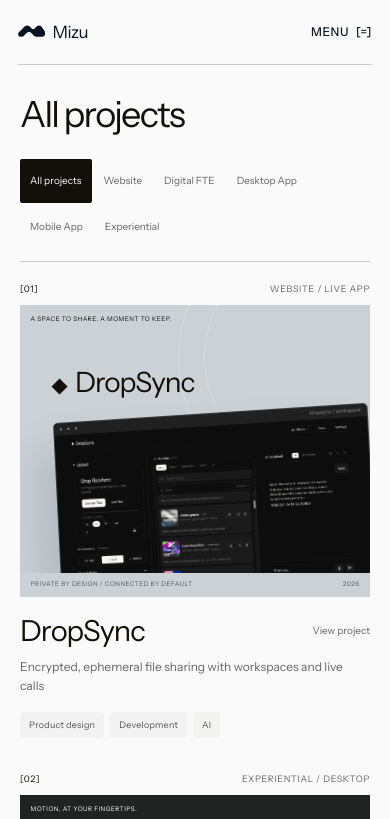
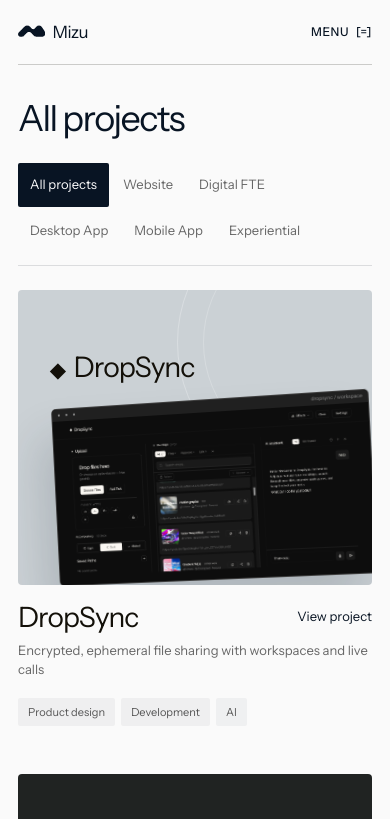
Before and after one commit to bilalinit/portfolio-2, a Next.js app in the folder mizu-nextjs/: page /work in a window 390 px wide. Shown: the top 819 px of the page. Built offline with nearby package versions, Linux system fonts and the light colour scheme.

Commit message:
Refine project gallery layout and restore service tags

```diff
--- a/mizu-nextjs/components/AllWork.module.css
+++ b/mizu-nextjs/components/AllWork.module.css
@@ -1,75 +1,101 @@
 .page {
   --ease: cubic-bezier(.22,.61,.36,1);
-  padding: 0 clamp(20px,2.5vw,44px);
-  color: var(--color-ink);
   max-width: 1920px;
   margin: auto;
+  padding: 0 clamp(18px,2.4vw,40px);
+  color: var(--color-ink);
 }
-.micro,.projectTop,.indexLabel {
-  font-size: 10px;
-  line-height: 1.5;
-  letter-spacing: .075em;
-  text-transform: uppercase;
+.opening { padding: 18px 0 30px; }
+.opening h1 {
+  font-size: clamp(40px,4.1vw,60px); font-weight: 400; line-height: 1.1;
+  letter-spacing: -.045em; color: var(--color-brand-ink);
 }
-/* Keep counts in the markup/data while hiding the archive's small totals. */
-.page .filters sup, .page .indexLabel { display: none; }
-.opening { padding: 18px 0 30px; }
-.intro { display: grid; grid-template-columns: 1fr 1fr; gap: 5vw; align-items: center; }
-.intro h1 { font-family: var(--font-sans); font-size: clamp(38px,4.1vw,60px); font-weight: 400; letter-spacing: -.05em; line-height: 1.1; }
-.intro p { max-width: 43ch; font-size: 14px; line-height: 1.65; color: #666; justify-self: end; }
-.toolbar { border-bottom: 1px solid #13100930; display: flex; align-items: center; justify-content: space-between; gap: 20px; padding-bottom: 14px; }
+.toolbar { padding-bottom: 16px; border-bottom: 1px solid rgb(8 20 35 / .13); }
 .filters { position: relative; display: flex; flex-wrap: wrap; gap: 4px; width: fit-content; isolation: isolate; }
-.filters a { position: relative; display: flex; align-items: center; gap: 12px; min-height: 44px; padding: 0 17px; border-radius: 2px; text-decoration: none; font-size: 12px; color: #666; white-space: nowrap; transition: color .35s var(--ease); }
-.filters sup { font-size: 9px; align-self: center; }
+.filters a {
+  position: relative; display: flex; align-items: center; min-height: 44px; padding: 0 17px;
+  border-radius: 2px; text-decoration: none; font-size: 14px; color: #666; white-space: nowrap;
+  transition: color .35s var(--ease);
+}
+.filters a > span { position: relative; }
+.filters a > span::after {
+  content: ""; position: absolute; left: 0; right: 0; bottom: -5px; height: 1px;
+  background: currentColor; transform: scaleX(0); transform-origin: right;
+  transition: transform .38s cubic-bezier(.4,0,.2,1);
+}
 .filters a[aria-current="page"] { color: var(--color-on-dark); }
-.filters[data-ready="false"] a[aria-current="page"] { background: var(--color-ink); }
-.filterIndicator { position: absolute; top: 0; left: 0; height: 44px; background: var(--color-ink); border-radius: 2px; pointer-events: none; z-index: -1; transition: transform .45s var(--ease),width .45s var(--ease); }
+.filters[data-ready="false"] a[aria-current="page"] { background: var(--color-brand-ink); }
+.filterIndicator {
+  position: absolute; top: 0; left: 0; height: 44px; background: var(--color-brand-ink);
+  border-radius: 2px; pointer-events: none; z-index: -1;
+  transition: transform .45s var(--ease), width .45s var(--ease);
+}
 .filters[data-ready="false"] .filterIndicator { visibility: hidden; }
-.indexLabel { color: #666; white-space: nowrap; }
-.projects { display: grid; grid-template-columns: repeat(3,minmax(0,1fr)); gap: 46px 30px; padding: 24px 0 40px; }
-.project { min-width: 0; }
-.projectLink { display: block; text-decoration: none; }
-.projectTop { display: flex; justify-content: space-between; gap: 12px; color: #666; margin-bottom: 10px; font-size: 9px; }
-.projectTop>span:first-child { color: var(--color-ink); }
-.projectHeading { display: flex; align-items: center; justify-content: space-between; gap: 12px; margin-top: 18px; }
-.projectHeading h2 { font-family: var(--font-sans); font-size: clamp(26px,2.4vw,34px); font-weight: 400; line-height: 1.1; letter-spacing: -.035em; }
-.description { max-width: 42ch; font-size: 12px; line-height: 1.65; color: #666; margin-top: 10px; min-height: 3.3em; }
-.projectFoot { margin-top: 16px; display: flex; flex-wrap: wrap; gap: 6px; }
-.serviceTag { font-size: 9px; line-height: 1.5; letter-spacing: .025em; color: #555; padding: 6px 9px; background: #13100908; border-radius: 3px; }
-.caseLink { color: #666; position: relative; font-size: 10px; white-space: nowrap; }
-.caseLink::after { content: ""; position: absolute; left: 0; bottom: -3px; width: 100%; height: 1px; background: currentColor; transform: scaleX(0); transform-origin: right; transition: transform .4s var(--ease); }
+.projects {
+  display: grid; grid-template-columns: repeat(3,minmax(0,1fr));
+  gap: 46px 30px; padding: 24px 0 40px;
+}
+.project { min-width: 0; align-self: start; }
+.projectLink { display: block; text-decoration: none; border-radius: 4px; }
+.projectHeading {
+  display: flex; align-items: center; justify-content: space-between; gap: 16px; flex-wrap: wrap;
+  margin: 18px 0 10px;
+}
+.projectHeading h2 {
+  position: relative; width: fit-content; font-size: clamp(26px,2.4vw,34px); font-weight: 400;
+  line-height: 1.15; letter-spacing: -.035em; transition: color .25s ease;
+}
+.viewProject::after {
+  content: ""; position: absolute; left: 0; right: 0; bottom: -4px; height: 1px;
+  background: currentColor; transform: scaleX(0); transform-origin: right;
+  transition: transform .38s cubic-bezier(.4,0,.2,1);
+}
+.description {
+  max-width: 52ch; margin: 0; text-align: left;
+  font-size: 14px; line-height: 1.5; color: #666;
+}
+.viewProject { position: relative; color: var(--color-brand-ink); white-space: nowrap; font-size: 13px; }
+.services { display: flex; flex-wrap: wrap; gap: 6px; list-style: none; padding: 0; margin: 18px 0 0; }
+.services li { padding: 6px 10px; border-radius: 2px; background: rgb(8 20 35 / .045); color: #555; font-size: 11px; line-height: 1.5; }
 .empty { padding: 60px 0; font-size: 20px; }
-.empty a { display: inline-block; margin-top: 24px; font-size: 14px; }
-.invitation { display: flex; align-items: center; justify-content: space-between; gap: 32px; padding: 36px 0 48px; margin-top: 20px; }
-.invitation .micro { color: #666; }
-.invitation h2 { font-family: var(--font-sans); font-size: clamp(28px,3vw,42px); letter-spacing: -.04em; font-weight: 400; margin-top: 8px; line-height: 1.1; }
-.contact { min-height: 48px; display: inline-flex; align-items: center; justify-content: center; padding: 0 24px; background: var(--color-ink); color: var(--color-on-dark); border-radius: 3px; font-size: 12px; text-decoration: none; transition: background .3s var(--ease); }
+.empty a { display: inline-block; margin-top: 24px; font-size: 14px; text-decoration: underline; text-underline-offset: 5px; }
+.invitation {
+  display: flex; align-items: center; justify-content: space-between; gap: 32px;
+  padding: 36px 0 48px; margin-top: 8px;
+}
+.invitation h2 { font-size: clamp(28px,3vw,42px); letter-spacing: -.04em; font-weight: 400; line-height: 1.1; }
+.contact {
+  display: inline-flex; align-items: center; justify-content: center; min-height: 48px; padding: 0 24px;
+  border-radius: 2px; background: var(--color-brand-ink); color: var(--color-on-dark);
+  font-size: 14px; text-decoration: none; transition: background .3s var(--ease);
+}
 .page a:focus-visible { outline: 2px solid #3149f5; outline-offset: 5px; }
-.projectLink:focus-visible .caseLink::after { transform: scaleX(1); }
+.projectLink:focus-visible .viewProject::after,
+.filters a:not([aria-current]):focus-visible > span::after { transform: scaleX(1); transform-origin: left; }
 .page [data-reveal] { transition: opacity .65s var(--ease),transform .65s var(--ease); }
 .page [data-pending="true"] { opacity: 0; transform: translateY(18px); }
 .page [data-visible="true"] { opacity: 1; transform: none; }
 @media (hover:hover) and (pointer:fine) {
   .filters a:not([aria-current]):hover { color: var(--color-ink); }
-  .projectLink:hover .caseLink::after { transform: scaleX(1); transform-origin: left; }
-  .contact:hover { background: #333; }
+  .filters a:not([aria-current]):hover > span::after,
+  .projectLink:hover .viewProject::after { transform: scaleX(1); transform-origin: left; }
+  .projectLink:hover .projectHeading h2 { color: #3149f5; }
+  .contact:hover { background: #3149f5; }
 }
-@media (min-width:861px) and (max-width:1024px) {
-  .projects { grid-template-columns: repeat(2,minmax(0,1fr)); gap: 40px 24px; }
+@media (min-width: 861px) and (max-width: 1024px) {
+  .projects { grid-template-columns: repeat(2,minmax(0,1fr)); }
 }
-@media (max-width:860px) {
-  .opening { padding: 8px 0 24px; }
-  .intro { grid-template-columns: 1fr; gap: 14px; }
-  .intro h1 { font-size: clamp(36px,8vw,52px); }
-  .intro p { font-size: 13px; max-width: 45ch; justify-self: start; }
+@media (max-width: 860px) {
+  .opening { padding: 12px 0 24px; }
+  .opening h1 { font-size: clamp(36px,8vw,52px); }
   .toolbar { padding-bottom: 12px; }
   .filters { gap: 2px; max-width: 100%; }
-  .filters a { font-size: 10px; gap: 6px; padding: 0 10px; }
-  .indexLabel { display: none; }
-  .projects { grid-template-columns: 1fr; gap: 34px; padding: 20px 0 20px; }
-  .projectHeading h2 { font-size: 29px; }
-  .description { min-height: 0; }
-  .invitation { flex-wrap: wrap; margin-top: 12px; padding: 30px 0 40px; gap: 24px; }
+  .filters a { padding: 0 12px; font-size: 13px; }
+  .projects { grid-template-columns: 1fr; width: 100%; gap: 48px; padding: 24px 0 36px; }
+  .projectHeading h2 { font-size: 28px; }
+  .projectHeading { gap: 16px; margin: 16px 0 8px; }
+  .description { max-width: 42ch; font-size: 13px; }
+  .invitation { flex-wrap: wrap; padding: 28px 0 36px; gap: 22px; }
   .invitation h2 { font-size: 30px; }
 }
 @media (prefers-reduced-motion:reduce) {
--- a/mizu-nextjs/components/AllWork.tsx
+++ b/mizu-nextjs/components/AllWork.tsx
@@ -3,7 +3,7 @@
 import { useEffect, useLayoutEffect, useRef, useState } from "react";
 import Link from "next/link";
 import { usePathname } from "next/navigation";
-import { allWork, totalWork, workCategories, type WorkItem } from "@/data/projects";
+import { allWork, workCategories } from "@/data/projects";
 import { workPageCopy as copy, workPresentations } from "@/data/work";
 import { gmailComposeUrl } from "@/lib/contact";
 import Hero from "@/components/Hero";
@@ -32,6 +32,12 @@ export default function AllWork() {
     return () => observer.disconnect();
   }, [pathname]);
   useEffect(() => {
+    // Filtering can move an already-hidden card above the fold. Clear its
+    // old reveal state before deciding which cards still need observing.
+    root.current?.querySelectorAll<HTMLElement>("[data-reveal]").forEach((element) => {
+      element.removeAttribute("data-pending");
+      element.removeAttribute("data-visible");
+    });
     if (!("IntersectionObserver" in window) || window.matchMedia("(prefers-reduced-motion: reduce)").matches) return;
     const observer = new IntersectionObserver((entries) => {
       entries.forEach((entry) => { if (entry.isIntersecting) { entry.target.setAttribute("data-visible", "true"); observer.unobserve(entry.target); } });
@@ -43,7 +49,7 @@ export default function AllWork() {
   }, [activeCategory]);
   return <><Hero compact /><main ref={root} className={styles.page}>
     <header className={styles.opening}>
-      <div className={styles.intro}><h1>{copy.title}</h1><p hidden>{copy.introduction}</p></div>
+      <h1>{copy.title}</h1>
     </header>
     <section id="projects" aria-label={copy.projectsLabel}>
       <div className={styles.toolbar}><nav ref={filters} aria-label={copy.filterLabel} className={styles.filters} data-ready={indicator.ready} onClickCapture={(event) => {
@@ -53,20 +59,24 @@ export default function AllWork() {
         if (link.pathname !== pathname) window.history.pushState(null, '', link.pathname);
       }}>
         <span className={styles.filterIndicator} aria-hidden="true" style={{ width: indicator.width, transform: `translate(${indicator.left}px, ${indicator.top}px)` }} />
-        <Link href="/work" aria-current={!activeCategory ? "page" : undefined}>{copy.all}<sup>{String(totalWork).padStart(2, "0")}</sup></Link>
-        {workCategories.filter((category) => category.count > 0 || category.label === activeCategory).map((category) => <Link key={category.slug} href={`/work/category/${category.slug}`} aria-current={activeCategory === category.label ? "page" : undefined}>{category.label}<sup>{String(category.count).padStart(2, "0")}</sup></Link>)}
-      </nav><span className={styles.indexLabel}>{String(items.length).padStart(2, "0")} {copy.indexLabel}</span></div>
+        <Link href="/work" aria-current={!activeCategory ? "page" : undefined}><span>{copy.all}</span></Link>
+        {workCategories.filter((category) => category.count > 0 || category.label === activeCategory).map((category) => <Link key={category.slug} href={`/work/category/${category.slug}`} aria-current={activeCategory === category.label ? "page" : undefined}><span>{category.label}</span></Link>)}
+      </nav></div>
       <div className={styles.projects}>{items.map((item) => <article key={item.slug} className={styles.project} data-reveal>
         <Link href={`/work/${item.slug}`} className={styles.projectLink} aria-label={`${copy.view} — ${item.name}`}>
-          <div className={styles.projectTop}><span>[{String(allWork.findIndex((project) => project.slug === item.slug) + 1).padStart(2, "0")}]</span><span>{item.category} / {item.tag}</span></div>
           <ProjectArtwork item={item} />
-          <div className={styles.projectHeading}><h2>{item.name}</h2><span className={styles.caseLink}>{copy.view}</span></div>
+          <div className={styles.projectHeading}>
+            <h2>{item.name}</h2>
+            <span className={styles.viewProject}>{copy.view}</span>
+          </div>
           <p className={styles.description}>{item.blurb}</p>
-          <div className={styles.projectFoot}>{(workPresentations[item.slug]?.services || [item.category]).map((service) => <span className={styles.serviceTag} key={service}>{service}</span>)}</div>
+          <ul className={styles.services} aria-label="Project services">
+            {workPresentations[item.slug]?.services.map((service) => <li key={service}>{service}</li>)}
+          </ul>
         </Link>
       </article>)}</div>
       {items.length === 0 && <div className={styles.empty}><p>{copy.empty}</p><Link href="/work">{copy.showAll}</Link></div>}
     </section>
-    <section className={styles.invitation} data-reveal><div><span className={styles.micro}>{copy.nextLabel}</span><h2>{copy.nextTitle}</h2></div><a href={gmailComposeUrl()} target="_blank" rel="noopener noreferrer" className={styles.contact}>{copy.contact}</a></section>
+    <section className={styles.invitation} data-reveal><h2>{copy.nextTitle}</h2><a href={gmailComposeUrl()} target="_blank" rel="noopener noreferrer" className={styles.contact}>{copy.contact}</a></section>
   </main><Footer /></>;
 }
--- a/mizu-nextjs/components/ProjectArtwork.module.css
+++ b/mizu-nextjs/components/ProjectArtwork.module.css
@@ -1,21 +1,13 @@
-.artTop, .artBottom { line-height: 1.5; letter-spacing: .075em; text-transform: uppercase; }
-.artwork { position: relative; aspect-ratio: 1.2; overflow: hidden; isolation: isolate; container-type: inline-size; }
+.artwork { position: relative; aspect-ratio: var(--project-artwork-ratio,1.2); border-radius: 4px; overflow: hidden; isolation: isolate; container-type: inline-size; }
 .dropArt { background: #cbd1d5; }
 .gameArt { background: #202322; color: var(--color-on-dark); }
 .atlasArt { background: #191d16; color: #e5edb3; }
 .atlasScreenshot { position: absolute; width: 94%; height: 72%; top: 14%; left: 3%; object-fit: contain; border: 1px solid #e5edb323; border-radius: 3px; background: #171a14; box-shadow: 0 16px 28px #0004; }
-.atlasArt .artBottom { color: #b8c099; }
 .illustratedArt { background: #e8e4f0; color: #292332; }
 .techflowArt { background: #ddd6c7; color: #5d5140; }
 .projectIllustration { display: block; width: 100%; height: 100%; object-fit: cover; }
 .wardaArt { background: #eee9dc; color: #174638; }
 .wardaArt .projectIllustration { position: absolute; top: 13%; height: 74%; object-position: 52% center; }
-.illustratedArt .artBottom { color: inherit; }
-.artTop,.artBottom { position: absolute; z-index: 3; display: flex; justify-content: space-between; align-items: center; left: 3cqw; right: 3cqw; font-size: clamp(6px,1.8cqw,9px); }
-.artTop { top: 2.7cqw; }
-.artBottom { bottom: 2.7cqw; color: #545b60; }
-.gameArt .artBottom { color: #a4aaa6; }
-.dropArt .artBottom { bottom: 0; left: 0; right: 0; padding: 2cqw 3cqw; background: #cbd1d5; }
 .dropBrand { position: absolute; top: 19%; left: 9%; font-size: 8cqw; letter-spacing: -.04em; z-index: 2; }
 .dropBrand span { font-size: .75em; margin-right: 4px; }
 .browserWindow { position: absolute; width: 91%; left: 9%; top: 37%; box-shadow: -15px 30px 45px #18283228; border: 1px solid #ffffff35; border-radius: 5px; overflow: hidden; transform: perspective(1200px) rotateY(-9deg) rotateZ(-3deg); z-index: 2; background: #0d0d0d; }
@@ -30,5 +22,5 @@
 .scene svg { width: 100%; }
 .axis { position: absolute; left: 23%; bottom: 9%; font-size: 8px; color: #828c84; line-height: 1.8; }
 .gameInterface { position: absolute; height: 62%; width: auto; right: 7%; bottom: 11%; border: 1px solid #ffffff20; box-shadow: -15px 15px 35px #0006; transform: perspective(900px) rotateY(-12deg) rotateZ(5deg); }
-.fallback { aspect-ratio: 1.2; overflow: hidden; background: #121212; }
+.fallback { aspect-ratio: var(--project-artwork-ratio,1.2); overflow: hidden; background: #121212; }
 .fallback img { width: 100%; height: 100%; object-fit: cover; }
--- a/mizu-nextjs/components/ProjectArtwork.tsx
+++ b/mizu-nextjs/components/ProjectArtwork.tsx
@@ -7,17 +7,12 @@ export default function ProjectArtwork({ item }: { item: Pick<WorkItem, "slug" |
   const presentation = workPresentations[item.slug];
   if (!presentation) return <div className={styles.fallback}><ProjectThumb kind={item.thumb} /></div>;
   if (item.thumb === "atlas") return <div className={`${styles.artwork} ${styles.atlasArt}`}>
-    <div className={styles.artTop}><span>{presentation.label}</span></div>
     <img className={styles.atlasScreenshot} src={presentation.image} alt={presentation.alt} loading="lazy" />
-    <div className={styles.artBottom}><span>{presentation.caption}</span><span>{item.year}</span></div>
   </div>;
   if (item.thumb === "warda" || item.thumb === "promptly" || item.thumb === "promptly-mobile" || item.thumb === "digital-fte") return <div className={`${styles.artwork} ${styles.illustratedArt} ${item.thumb === "warda" ? styles.wardaArt : ""} ${item.thumb === "digital-fte" ? styles.techflowArt : ""}`}>
     <img className={styles.projectIllustration} src={presentation.image} alt={presentation.alt} loading="lazy" />
-    <div className={styles.artTop}><span>{presentation.label}</span></div>
-    <div className={styles.artBottom}><span>{presentation.caption}</span><span>{item.year}</span></div>
   </div>;
   return <div className={`${styles.artwork} ${item.thumb === "dropsync" ? styles.dropArt : styles.gameArt}`}>
-    <div className={styles.artTop}><span>{presentation.label}</span></div>
     {item.thumb === "dropsync" ? <>
       <div className={styles.dropBrand} aria-hidden="true"><span>◆</span> DropSync</div>
       <div className={styles.browserWindow}><div className={styles.browserChrome} aria-hidden="true"><span>● ● ●</span><span>dropsync / workspace</span></div><img src={presentation.image} alt={presentation.alt} width={1857} height={970} fetchPriority="high" /></div>
@@ -27,6 +22,5 @@ export default function ProjectArtwork({ item }: { item: Pick<WorkItem, "slug" |
       <div className={styles.scene} aria-hidden="true"><svg viewBox="0 0 500 400" fill="none"><g stroke="currentColor" strokeWidth="1"><path d="M0 300L500 300M0 330L500 330M0 370L500 370M250 190L0 400M250 190L80 400M250 190L180 400M250 190L320 400M250 190L420 400M250 190L500 400" opacity=".25" /><path d="M90 190L200 130L310 190L200 250Z M90 190V290L200 350L310 290V190M200 250V350" /><path d="M350 120L400 95L450 120L400 145ZM350 120V165L400 190L450 165V120M400 145V190" opacity=".5" /><path d="M40 275C80 110 210 70 355 150" stroke="#fa443b" strokeDasharray="4 7" /><circle cx="40" cy="275" r="5" fill="#fa443b" stroke="none" /><path d="M337 141L358 151L339 161" stroke="#fa443b" /></g></svg><span className={styles.axis}>Y ↑<br />↳ X</span></div>
       <img className={styles.gameInterface} src={presentation.image} alt={presentation.alt} width={548} height={734} />
     </>}
-    <div className={styles.artBottom}><span>{presentation.caption}</span><span>{item.year}</span></div>
   </div>;
 }
```
Also changed, not shown: 1 other file (tests, documents, lock files or other folders).
